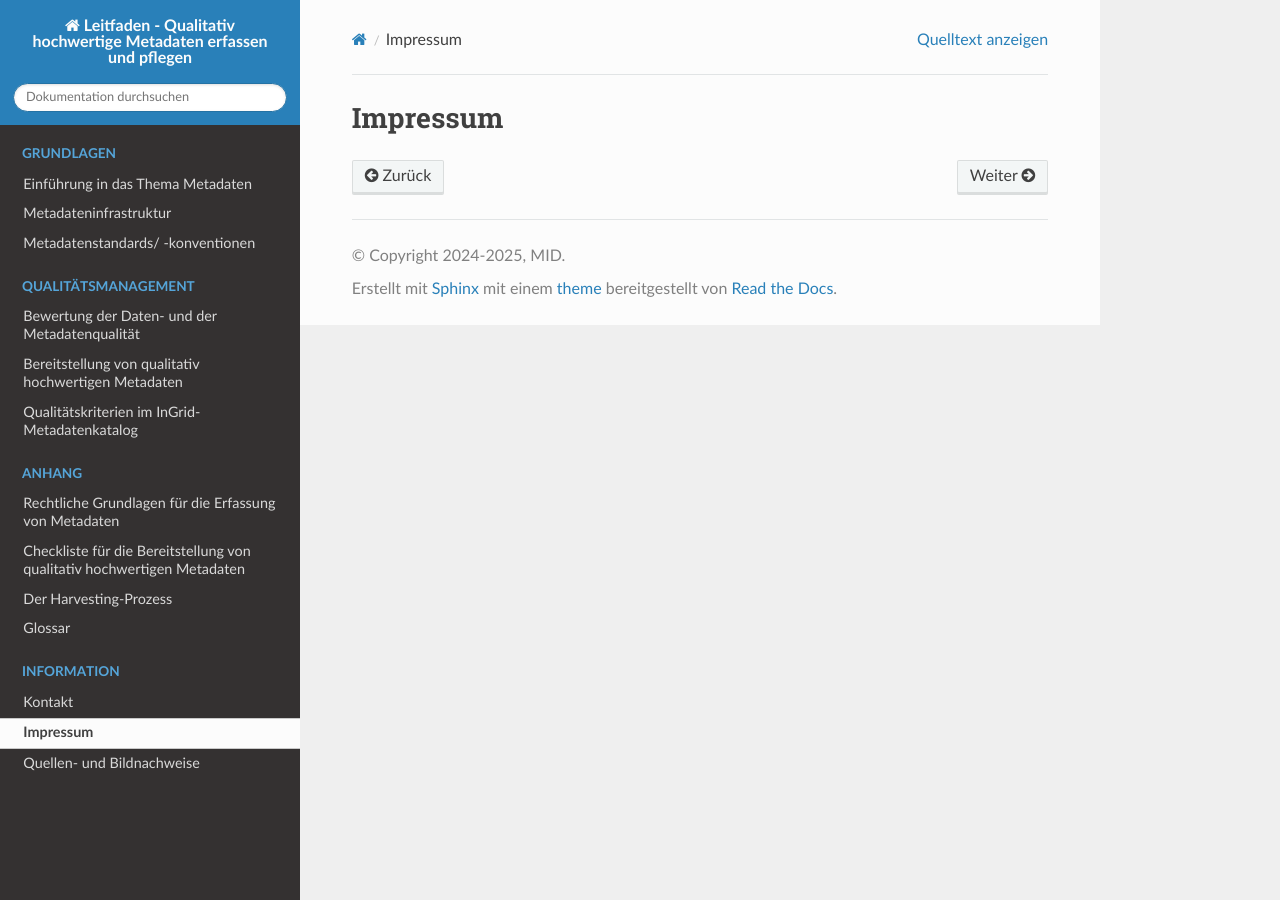
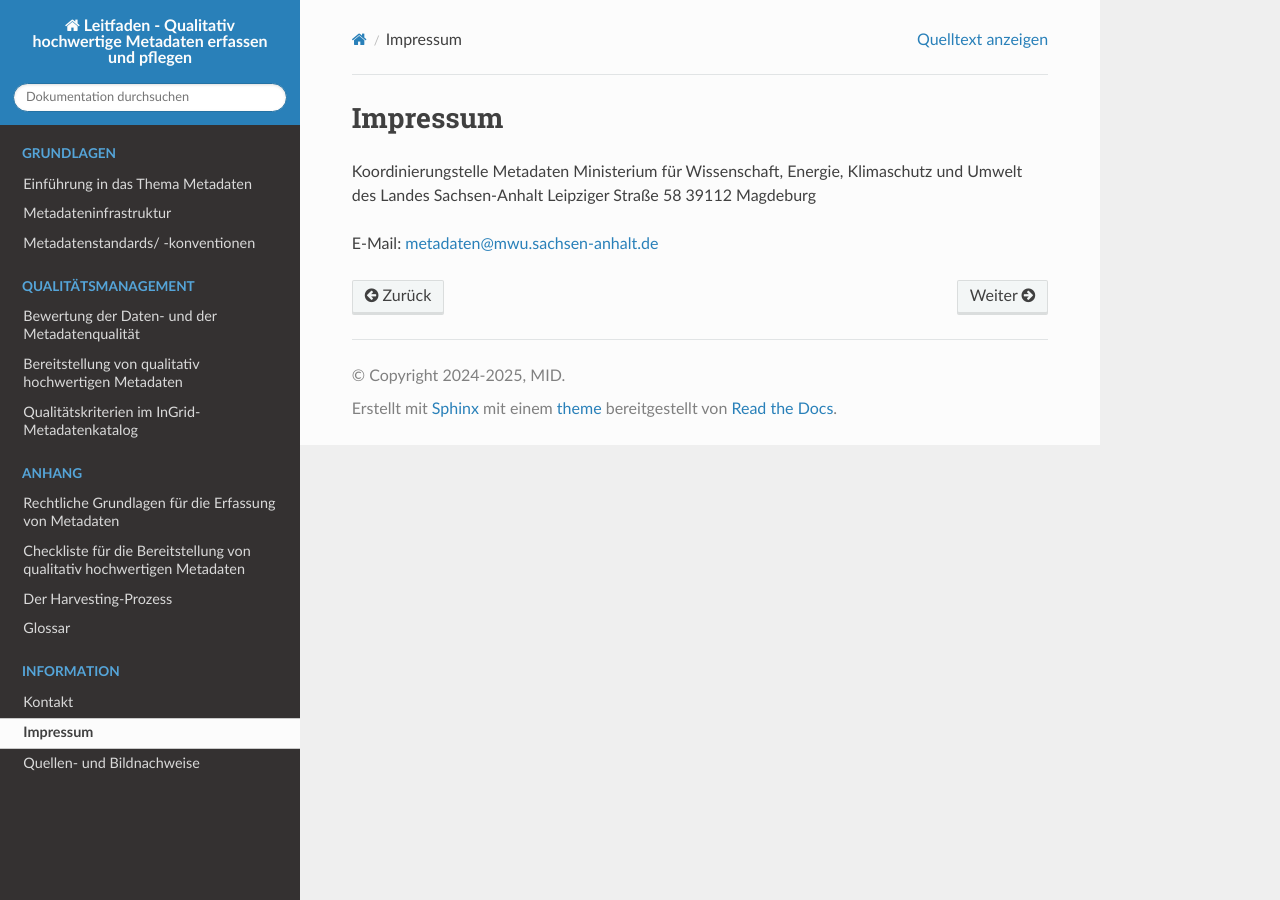
Before and after one commit to tomiwo/ingrid-mdk-st-high-quality-metadata, a Sphinx documentation site: the page built from docs/information/impressum.rst, in a window 1280 px wide. Built offline with Sphinx 7.4.7 and the Read the Docs theme 3.1.0, drawn with Linux system fonts in a browser that asks for light colours.

Commit message:
Update impressum.rst

```diff
--- a/docs/information/impressum.rst
+++ b/docs/information/impressum.rst
@@ -2,3 +2,10 @@
 ----------
 Impressum
 ----------
+
+Koordinierungstelle Metadaten
+Ministerium für Wissenschaft, Energie, Klimaschutz und Umwelt des Landes Sachsen-Anhalt
+Leipziger Straße 58
+39112 Magdeburg
+
+E-Mail: metadaten@mwu.sachsen-anhalt.de
```
